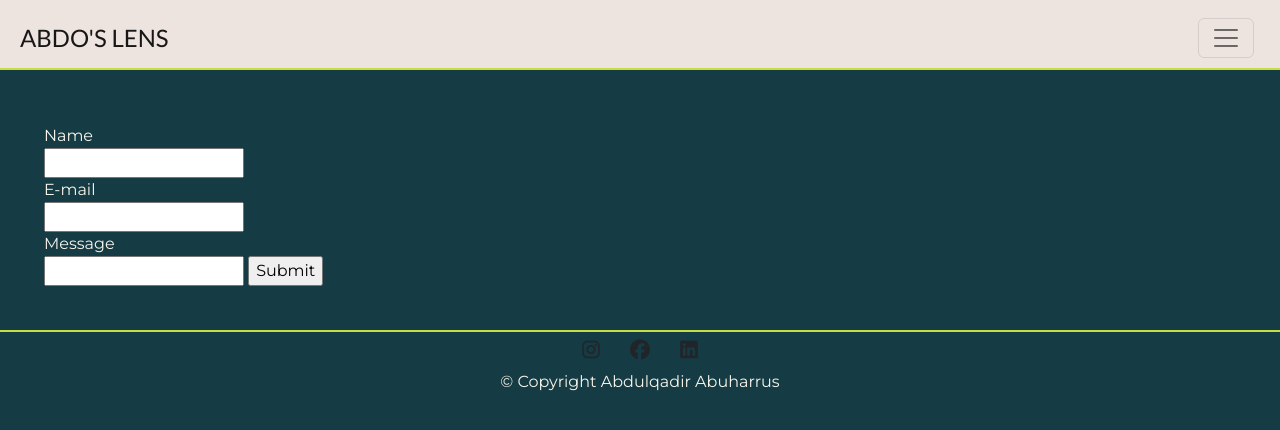
After one commit to Abdo-Abuharrus211/photoblog-ejs, a Node server app: page /contact in a window 1280 px wide. The commit adds this page. Shown: the top 430 px of the page. Run offline with Node 20, Linux system fonts and the light colour scheme; some libraries are stand-ins or nearby versions; some web fonts are replaced.

Commit message:
Add contcat page and adjust home.ejs

```diff
--- a/app.js
+++ b/app.js
@@ -26,6 +26,11 @@ mongoose.connect("mongodb://0.0.0.0:27017/galleryDB", {
 app.get("/", function(req, res){
   res.render("home");
 });
+
+//Get the email contact form
+app.get("/contact", function(req, res){
+  res.render("contact");
+})
 
 /* TODO: Retrofit for Express param routing */
 app.get("/gallery", function(req, res){
--- /dev/null
+++ b/views/contact.ejs
@@ -0,0 +1,21 @@
+<%- include("partials/header") %>
+    <div class="row">
+        <div class="col-lg-6">
+            <div class="container-fluid email-div">
+                <form action="mailto:aabuharrus@gmail.com" method="post">
+                    <label for="name-input">Name</label><br>
+                    <input type="text" name="name-input">
+                    <br>
+                    <label for="email-input">E-mail</label><br>
+                    <input type="text" name="email-input">
+                    <br>
+                    <label for="msg-input">Message</label><br>
+                    <input type="text" name="msg-input" height="50">
+                    <input type="submit" value:"Send">
+                </form>
+            </div>
+
+        </div>
+    </div>
+
+    <%- include("partials/footer") %>
--- a/views/home.ejs
+++ b/views/home.ejs
@@ -79,7 +79,7 @@
       <p class="contact-txt">Whether it's to chat about the places I've been or just wanna
         preach how great Landcruisers are, feel free to reach out. </p>
         <div  class="container-fluid" style="padding-bottom: 0.5%;">
-          <a class="btn btn-outline-dark btn-lg" href="mailto:aabuharrus@gmail.com">Email.</a>
+          <a class="btn btn-outline-dark btn-lg" href="/contact">Email</a>
         </div>
     </div>
   </section>
```
